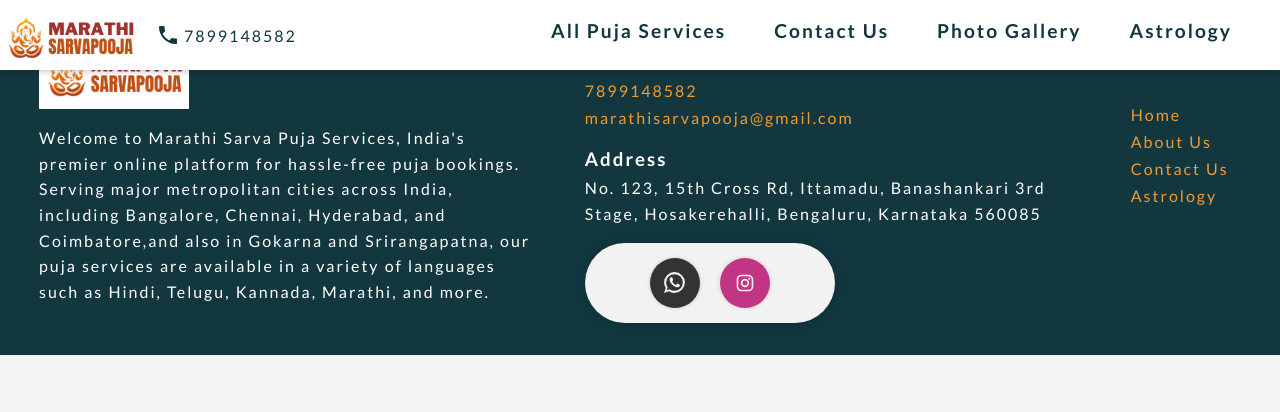
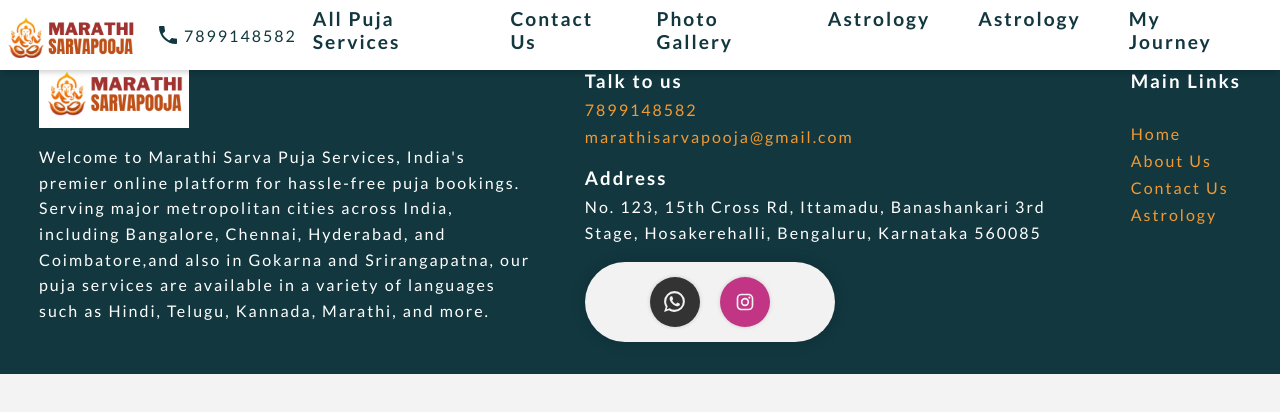
Before and after one commit to KulkarniShrinivas/Pandit-website, a React (Vite) app: page /aboutus in a window 1280 px wide. Shown: the top 412 px of the page. Built offline with nearby package versions, Linux system fonts and the light colour scheme.

Commit message:
navbar main-link added

```diff
--- a/src/App.jsx
+++ b/src/App.jsx
@@ -9,6 +9,7 @@
 import Footer from "./components/footer/footer";
 import { useMediaQuery } from "@mui/material";
 import FixedIcons from "./components/fixed-icons/fixedIcons";
+import AboutUsPage from "./pages/about-us/aboutUs";
 
 function App() {
   const isDesktopScreen = useMediaQuery("(min-width: 800px)");
@@ -26,6 +27,7 @@
           <Route path="/photos/:id" element={<PhotoGallery />} />
           <Route path="/contact" element={<ContactUs />} />
           <Route path="/astrology" element={<Astrologer />} />
+          <Route path="/aboutus" element={<AboutUsPage />} />
         </Routes>
         <Footer />
       </BrowserRouter>
--- a/src/components/footer/footer.jsx
+++ b/src/components/footer/footer.jsx
@@ -1,5 +1,3 @@
-
-
 import React from "react";
 import { Link } from "react-router-dom"; // Import Link from react-router-dom if using it for navigation
 import { contactData } from "../../data/contact-us-data";
@@ -7,8 +5,11 @@
 import SocialMedia from "../contact-us/social-media/socialMedia";
 import "./footer.scss";
 
+const Footer = () => {
+  const handleLinkClickHandler = () => {
+    window.scrollTo({ top: "0" });
+  };
 
-const Footer = () => {
   return (
     <div className="footer">
       <div className="logo-details-container">
@@ -43,24 +44,16 @@
       <div className="main-links">
         <h3>Main Links</h3>
         <ul>
-          <li>
-            <Link to="/">Home</Link>
-          </li>
-          <li>
-          <li>
-            <Link to="/ownerData">About Us</Link>
-          </li>
-
-            <Link to="/contact">Contact Us</Link>
-          </li>
-          <li>
-            <Link to="/astro">Astrology</Link>
-          </li>
-
+          {footerData.main_links.map((list) => (
+            <li>
+              <Link onClick={handleLinkClickHandler} to={list.link}>
+                {list.title}
+              </Link>
+            </li>
+          ))}
         </ul>
       </div>
     </div>
-
   );
 };
 
--- a/src/data/footer-data.js
+++ b/src/data/footer-data.js
@@ -16,4 +16,10 @@
   fb_link: "https://www.fb.com",
   insta_link: "https://www.insta.com",
   whatsapp: "7982103213",
+  main_links: [
+    { title: "Home", link: "/" },
+    { title: "About Us", link: "/about-us" },
+    { title: "Contact Us", link: "/contact" },
+    { title: "Astrology", link: "/astrology" },
+  ],
 };
--- a/src/data/navbar-data.js
+++ b/src/data/navbar-data.js
@@ -8,5 +8,7 @@
     { title: "Contact Us", link: "/contact" },
     { title: "Photo Gallery", link: "/photos/all-photos" },
     { title: "Astrology", link: "/astrology" },
+    { title: "Astrology", link: "/astrology" },
+    { title: "My Journey", link: "/about-us" },
   ],
 };
--- /dev/null
+++ b/src/pages/about-us/aboutUs.jsx
@@ -0,0 +1,7 @@
+import React from "react";
+
+const AboutUsPage = () => {
+  return <div>AboutUsPage</div>;
+};
+
+export default AboutUsPage;
```
Also changed, not shown: src/pages/about-us/aboutUs.scss (added).
